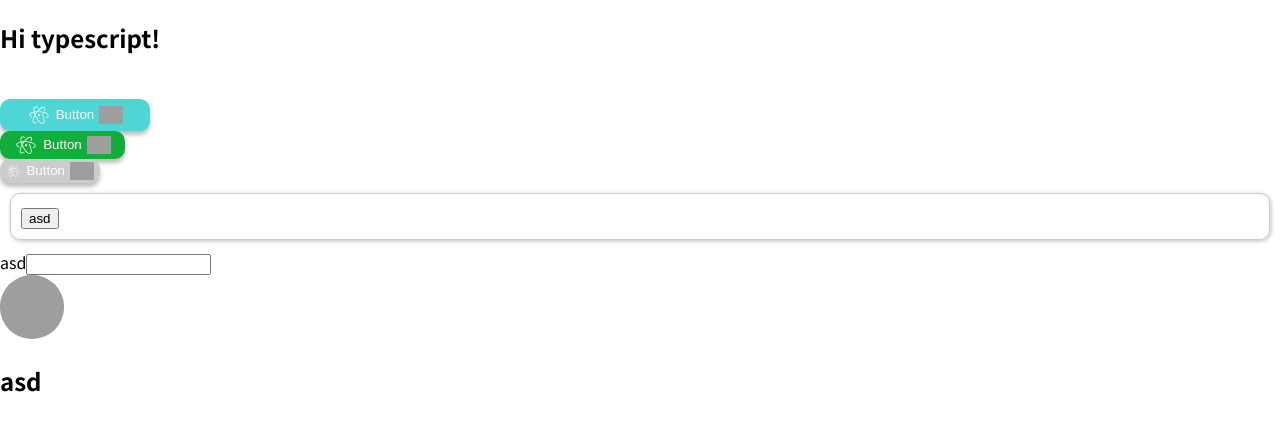
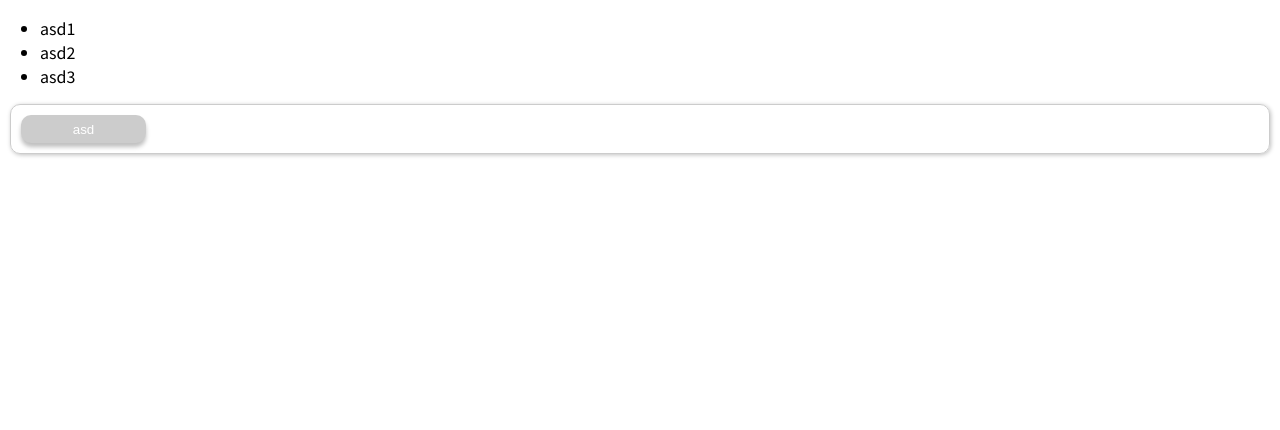
Before and after one commit to imzzstudy/jtube_frontend, a React (Create React App) app: page / in a window 1280 px wide. Shown: the top 430 px of the page. Built offline with nearby package versions, Linux system fonts and the light colour scheme; grey boxes are pictures that could not be loaded.

Commit message:
feat: router 추가

```diff
--- a/package.json
+++ b/package.json
@@ -14,6 +14,7 @@
     "react": "^18.2.0",
     "react-dom": "^18.2.0",
     "react-icons": "^4.8.0",
+    "react-router-dom": "^6.11.2",
     "react-scripts": "5.0.1",
     "typescript": "^5.0.4",
     "web-vitals": "^2.1.4"
--- a/src/App.tsx
+++ b/src/App.tsx
@@ -1,54 +1,19 @@
 import React from "react";
 import "./App.css";
-import VIcon from "components/atoms/Icon/Icon";
-import Button from './components/atoms/Button/Button';
-import Card from 'components/atoms/Card/Card';
-import { DiAtom } from "react-icons/di";
-import Label from 'components/atoms/Label/Label';
-import AvaTar from 'components/atoms/Avatar/Avatar';
-import Title from 'components/atoms/Title/Title';
 
-const App: React.FC = () => {
-  const onClickHandler = (event?:React.MouseEvent) => {
-    console.log('Click Button')
-  }
+import { RouterProvider } from "react-router-dom";
+import router from "routes";
+
+
+const App = () => {
+  // const onClickHandler = (event?:React.MouseEvent) => {
+  //   console.log('Click Button')
+  // }
 
   return (
-    <div>
-      <h2>Hi typescript!</h2>
-      <VIcon></VIcon>
-      <Button
-        primary
-        size='large'
-        onClick={onClickHandler}
-      >
-        <DiAtom size="24px" spacing="4"/> <p>Button</p> <img width="24px" alt='cat' src="https://i.ibb.co/3493r17/cat.jpg"/>
-      </Button>
-      <Button
-        background='#11AE3B'
-        size='medium'
-        onClick={onClickHandler}
-      >
-        <DiAtom size="24px" spacing="4"/> <p>Button</p> <img width="24px" alt='cat' src="https://i.ibb.co/3493r17/cat.jpg"/>
-      </Button>
-      <Button
-        size='small'
-        onClick={onClickHandler}
-      >
-        <DiAtom size="24px" spacing="4"/> <p>Button</p> <img width="24px" alt='cat' src="https://i.ibb.co/3493r17/cat.jpg"/>
-      </Button>
-
-      <Card>
-        <button>asd</button>
-      </Card>
-      <Label htmlFor='asd'>asd</Label>
-      <input id="asd" type="text" />
-      <AvaTar src="https://i.ibb.co/3493r17/cat.jpg"/>
-      <Title
-        bold
-        size='24px'
-      >asd</Title>
-    </div>
+    <>
+    <RouterProvider router={router}/>
+    </>
   );
 };
 
--- /dev/null
+++ b/src/components/wrapperd/RootLayout.tsx
@@ -0,0 +1,27 @@
+// import { Outlet, useNavigation } from "react-router-dom";
+import { Outlet } from "react-router-dom";
+// import MainNavigation from "../components/MainNavigation";
+
+
+const RootLayout = () => {
+    // const navigation = useNavigation()
+
+
+    return (
+        <>
+            {/* <MainNavigation/> */}
+            <ul>
+                <li>asd1</li>
+                <li>asd2</li>
+                <li>asd3</li>
+            </ul>
+            <main>
+                {/* {navigation.state === 'loading' && <p>Loading...</p>} */}
+                <Outlet/>
+            </main>
+        </>
+
+    )
+};
+
+export default RootLayout;
--- /dev/null
+++ b/src/pages/ErrorPage/ErrorPage.tsx
@@ -0,0 +1,52 @@
+import { isRouteErrorResponse, useRouteError } from "react-router-dom";
+
+// import PageContent from "../components/PageContent"
+// import MainNavigation from "../components/MainNavigation";
+
+// const ErrorPage:React.ReactNode = () => {
+//     const error = useRouteError();
+
+//     let title:string = 'Error';
+//     let message:string = 'Something wrong'
+//     if(isRouteErrorResponse(error)){
+//         if (error.status === 500){
+//             message = error.data.message
+//         }
+
+//         if (error.status === 404) {
+//             title = 'Not found!'
+//             message = 'Could not find resource or page'
+//         }
+//     }
+
+//     return (
+//         <>
+//             <h1>{title}</h1>
+//             <p>{message}</p>
+//         </>
+//     );
+// }
+
+export default function ErrorPage(){
+    const error = useRouteError();
+
+    let title:string = 'Error';
+    let message:string = 'Something wrong'
+    if(isRouteErrorResponse(error)){
+        if (error.status === 500){
+            message = error.data.message
+        }
+
+        if (error.status === 404) {
+            title = 'Not found!'
+            message = 'Could not find resource or page'
+        }
+    }
+
+    return (
+        <>
+            <h1>{title}</h1>
+            <p>{message}</p>
+        </>
+    );
+}
--- /dev/null
+++ b/src/routes/index.tsx
@@ -0,0 +1,25 @@
+import { RouteObject, createBrowserRouter } from "react-router-dom";
+import RootLayout from "components/wrapperd/RootLayout";
+import ErrorPage from "pages/ErrorPage/ErrorPage";
+import Card from "components/atoms/Card/Card";
+import Button from "components/atoms/Button/Button";
+
+const routes: RouteObject[] = [
+    {
+        path:'/',
+        element: <RootLayout/>,
+        errorElement: <ErrorPage/>,
+        children:[
+          { index:true,
+            element:
+              <Card>
+                <Button>asd</Button>
+              </Card>
+          }
+        ],
+      }
+]
+
+const router = createBrowserRouter(routes)
+
+export default router;
```
Also changed, not shown: 1 other file (tests, documents, lock files or other folders).
